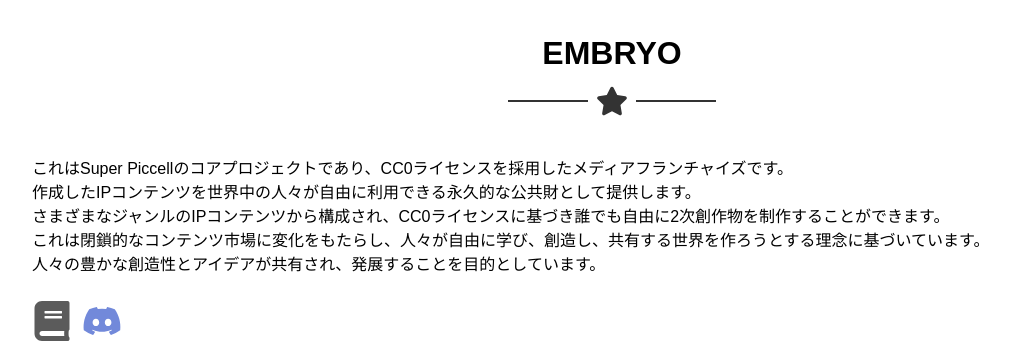
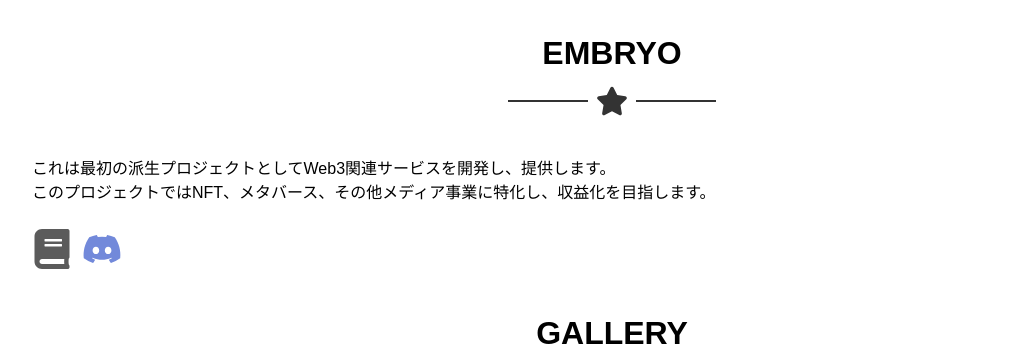
Before and after one commit to dev-muhus/superpiccell-website, a Next.js app in the folder frontend/: page / in a window 1280 px wide. Shown: the part 2320-2671 px from the top of the page, without its empty margins (28-1038 px from the left). Built offline with nearby package versions, Linux system fonts and the light colour scheme; no server answers; what alchemy-sdk would draw is missing.

Commit message:
Modify: update text content for embryo project

```diff
--- a/frontend/content/textContent.ts
+++ b/frontend/content/textContent.ts
@@ -18,11 +18,8 @@
       人々の豊かな創造性とアイデアが共有され、発展することを目的としています。
     `,
     EMBRYO_TEXT: `
-      これはSuper Piccellのコアプロジェクトであり、CC0ライセンスを採用したメディアフランチャイズです。
-      作成したIPコンテンツを世界中の人々が自由に利用できる永久的な公共財として提供します。
-      さまざまなジャンルのIPコンテンツから構成され、CC0ライセンスに基づき誰でも自由に2次創作物を制作することができます。
-      これは閉鎖的なコンテンツ市場に変化をもたらし、人々が自由に学び、創造し、共有する世界を作ろうとする理念に基づいています。
-      人々の豊かな創造性とアイデアが共有され、発展することを目的としています。
+      これは最初の派生プロジェクトとしてWeb3関連サービスを開発し、提供します。
+      このプロジェクトではNFT、メタバース、その他メディア事業に特化し、収益化を目指します。
     `,
   };
 
```
